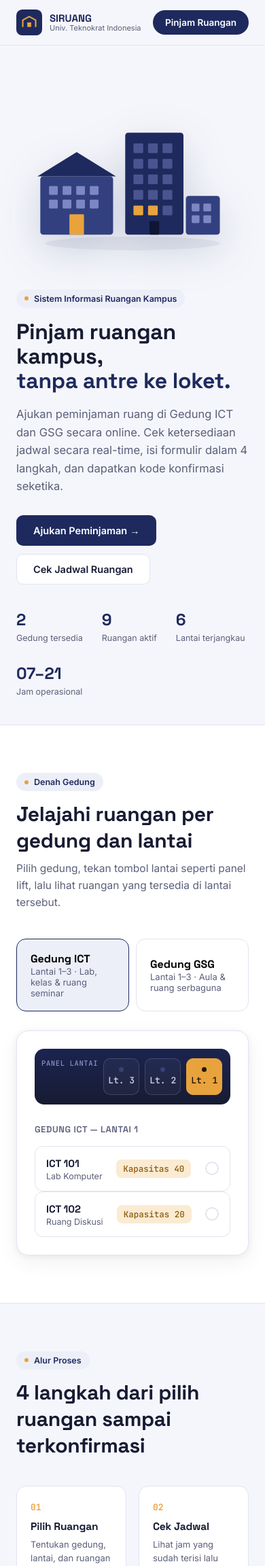
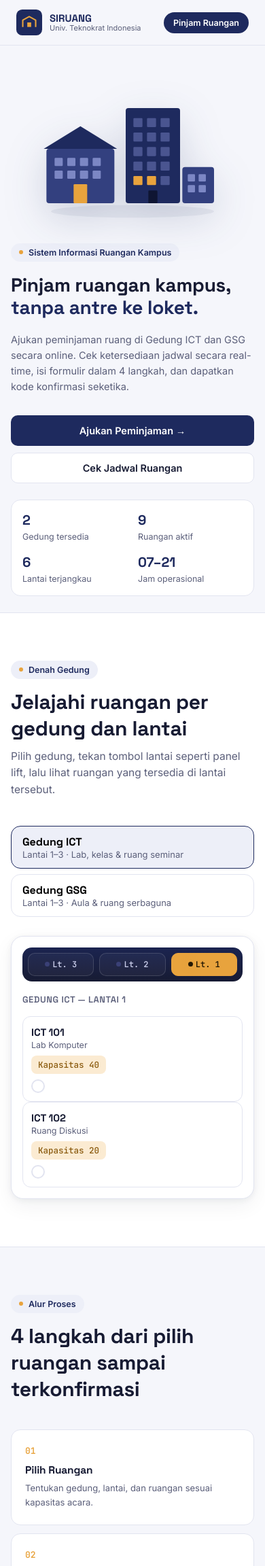
Before and after one commit to Kisaragilice/siruang, a PHP site: page / in a window 390 px wide; the page is wider, and only the part inside the window is pictured. Shown: the top 2304 px of that part at 68% size. Run offline with PHP 8.4, Linux system fonts and the light colour scheme; data comes from the database, SQL or seed files in the repository.

Commit message:
improve mobile ui

```diff
--- a/index.php
+++ b/index.php
@@ -276,7 +276,7 @@
     font-size:12.5px;color:#9CA1CC;display:flex;justify-content:space-between;flex-wrap:wrap;gap:8px;}
 
   /* ---------- RESPONSIVE ---------- */
-  @media (max-width:880px){
+/*  @media (max-width:880px){
     nav.links{display:none;}
     .menu-toggle{display:block;}
     .hero-grid{grid-template-columns:1fr;}
@@ -291,7 +291,183 @@
     .footer-grid{grid-template-columns:1fr;gap:26px;}
     .steps-bar{flex-wrap:wrap;}
     .step-tab{min-width:50%;}
+  } */
+    /* ---------- RESPONSIVE IMPROVEMENTS ---------- */
+@media (max-width: 880px) {
+  .wrap {
+    padding: 0 16px; /* Kurangi padding samping agar konten lebih luas */
   }
+
+  /* 1. Header & Navigasi */
+  nav.links {
+    display: none; /* Disembunyikan untuk tampilan mobile */
+  }
+  .menu-toggle {
+    display: block;
+  }
+  .nav-cta {
+    padding: 8px 14px;
+    font-size: 12.5px;
+  }
+
+  /* 2. Hero Section */
+  .hero {
+    padding: 32px 0 24px;
+  }
+  .hero-grid {
+    grid-template-columns: 1fr;
+    gap: 28px;
+    text-align: left;
+  }
+  .hero-art {
+    order: -1; /* Pindahkan gambar ilustrasi ke atas teks di mobile */
+    max-width: 280px;
+    margin: 0 auto;
+  }
+  .hero h1 {
+    font-size: 28px;
+    line-height: 1.2;
+  }
+  .hero p.lead {
+    font-size: 14.5px;
+  }
+
+  /* Tombol Hero penuh selebar layar di HP */
+  .hero-cta {
+    flex-direction: column;
+    gap: 10px;
+  }
+  .btn-primary, .btn-ghost {
+    width: 100%;
+    justify-content: center;
+  }
+
+  /* Statistik (2 Gedung, 9 Ruangan, dll) Rapi 2 Kolom */
+  .hero-stats {
+    display: grid;
+    grid-template-columns: repeat(2, 1fr);
+    gap: 16px;
+    margin-top: 24px;
+    background: var(--surface);
+    padding: 16px;
+    border-radius: var(--radius);
+    border: 1px solid var(--line);
+  }
+  .hero-stats div b {
+    font-size: 20px;
+  }
+
+  /* 3. Tab Gedung & Denah Ruangan (Explorer) */
+  .building-tabs {
+    flex-direction: column;
+    gap: 8px;
+  }
+  .building-tab {
+    padding: 12px 16px;
+  }
+  .explorer {
+    grid-template-columns: 1fr;
+    padding: 16px;
+    gap: 18px;
+  }
+
+  /* Panel Lift (Pilihan Lantai) geser menyamping di HP */
+  .lift-panel {
+    flex-direction: row;
+    overflow-x: auto;
+    justify-content: space-between;
+    padding: 8px;
+  }
+  .lift-label {
+    display: none; /* Sembunyikan label di HP agar hemat ruang */
+  }
+  .lift-btn {
+    flex: 1;
+    padding: 8px 12px;
+    flex-direction: row;
+    justify-content: center;
+    font-size: 12px;
+  }
+
+  /* Card Ruangan */
+  .room-card {
+    flex-direction: column;
+    align-items: flex-start;
+    gap: 8px;
+    padding: 12px;
+  }
+  .room-card .rc-cap {
+    align-self: flex-start;
+  }
+
+  /* 4. Wizard / Formulir Peminjaman */
+  .wizard {
+    border-radius: 12px;
+  }
+  .steps-bar {
+    display: grid;
+    grid-template-columns: repeat(2, 1fr); /* Step 1-2 di atas, 3-4 di bawah */
+  }
+  .step-tab {
+    font-size: 11.5px;
+    padding: 10px 6px;
+  }
+  .step-panel {
+    padding: 18px 14px;
+  }
+  .field-row {
+    grid-template-columns: 1fr;
+    gap: 12px;
+  }
+  .wizard-actions {
+    padding: 14px 16px;
+  }
+  .review-grid {
+    grid-template-columns: 1fr;
+  }
+
+  /* 5. Tabel Jadwal Peminjaman (Responsif dengan Scroll Horizontal) */
+  .schedule-filters {
+    flex-direction: column;
+  }
+  .schedule-filters select,
+  .schedule-filters input,
+  .schedule-filters button {
+    width: 100%;
+  }
+
+  /* Pembungkus tabel agar bisa di-scroll ke samping jika lebar */
+  #jadwal .wrap {
+    overflow-x: auto;
+  }
+  table.schedule {
+    min-width: 550px; /* Menjaga isi tabel tetap rapi & terbaca */
+  }
+
+  /* 6. Alur & Ketentuan (Flow & Rules) */
+  .flow {
+    grid-template-columns: 1fr;
+    gap: 12px;
+  }
+  .rules-grid {
+    grid-template-columns: 1fr;
+    gap: 12px;
+  }
+
+  /* 7. Footer */
+  footer {
+    padding: 36px 0 20px;
+  }
+  .footer-grid {
+    grid-template-columns: 1fr;
+    gap: 24px;
+  }
+  .footer-bottom {
+    flex-direction: column;
+    gap: 6px;
+    text-align: center;
+  }
+}
   @media (prefers-reduced-motion: reduce){
     html{scroll-behavior:auto;}
     *{transition:none !important;}
```
